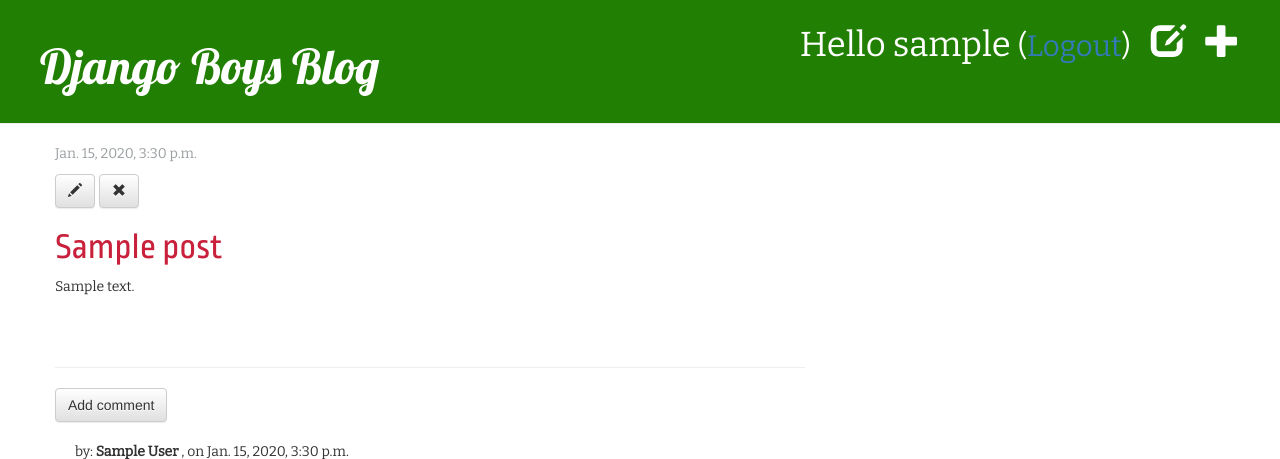
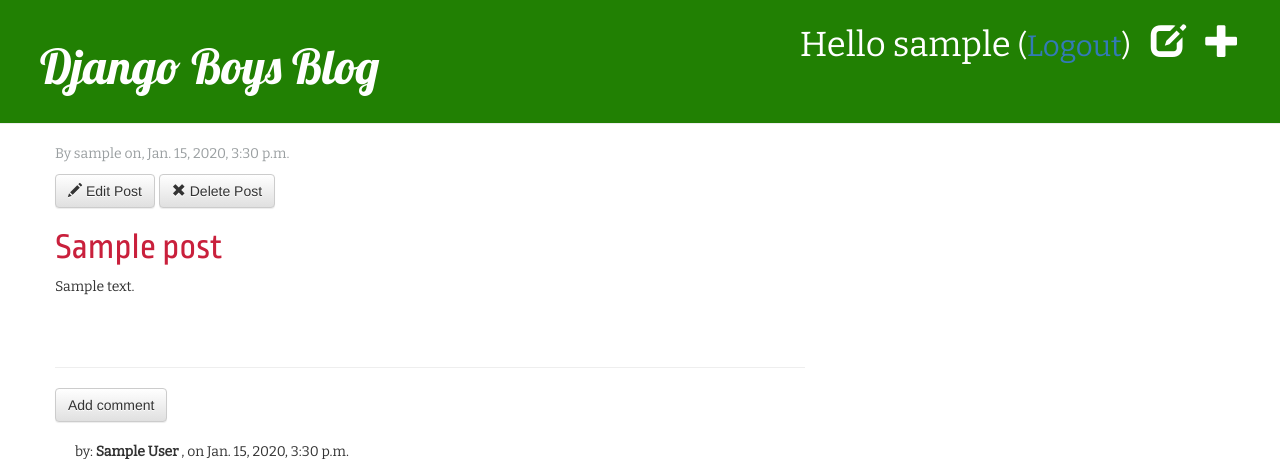
Before and after one commit to debasishbai/django_blog, a Django app: page /post/1/ in a window 1280 px wide. Shown: the top 459 px of the page. Run offline with Django 3.2, Linux system fonts and the light colour scheme; a user stored in the database is signed in; tables that the repository leaves empty hold one stand-in row (values such as "Sample post"); some libraries are stand-ins or nearby versions.

Commit message:
updated views and templates for user's

```diff
--- a/blog/models.py
+++ b/blog/models.py
@@ -11,7 +11,7 @@ class Post(models.Model):
     published_date = models.DateTimeField(blank=True, null=True)
 
     def publish(self):
-        self.published_date = timezone.now()
+        self.published_date = self.creation_date
         self.save()
 
     def __str__(self):
--- a/blog/templates/blog/post_detail.html
+++ b/blog/templates/blog/post_detail.html
@@ -2,18 +2,25 @@
 
 {% block content %}
     <div class="post">
-        {% if post.published_date %}
+        {% if user.is_staff %}
+            {% if post.published_date %}
+                <div class="date">
+                    <p>By {{ post.author }} on, {{ post.published_date }}</p>
+                </div>
+            {% else %}
+                <a class="btn btn-default" href="{% url 'post_publish' pk=post.pk %}"><span class="glyphicon glyphicon-ok"></span> Publish</a>
+            {% endif %}
+            <a class="btn btn-default" href="{% url 'post_edit' pk=post.pk %}"><span class="glyphicon glyphicon-pencil"></span> Edit Post</a>
+            <a class="btn btn-default" href="{% url 'post_remove' pk=post.pk %}"><span class="glyphicon glyphicon-remove"></span> Delete Post</a>
+        {% elif post.published_date %}
             <div class="date">
-                <p>{{ post.published_date }}</p>
+                <p>By: {{ post.author }}, {{ post.published_date }}</p>
             </div>
-        {% else %}
-            <a class="btn btn-default" href="{% url 'post_publish' pk=post.pk %}">Publish</a>
-        {% endif %}
-        {% if user.is_authenticated %}
-            <a class="btn btn-default" href="{% url 'post_edit' pk=post.pk %}"><span class="glyphicon glyphicon-pencil"></span></a>
-            <a class="btn btn-default" href="{% url 'post_remove' pk=post.pk %}"><span class="glyphicon glyphicon-remove"></span></a>
-        {% else %}
-            <a href="{% url 'login' %}" class="top-menu"><span class="glyphicon glyphicon-lock"></span></a>
+        {% elif user.is_authenticated %}
+            <div class="alert alert-info" role="alert">
+                <h3>Your post is under review and will be published shortly.<br>
+                    Thank you.</h3>
+            </div>
         {% endif %}
         <h1>{{ post.title }}</h1>
         <p>{{ post.text | linebreaksbr }}</p>
--- a/blog/templates/blog/post_list.html
+++ b/blog/templates/blog/post_list.html
@@ -4,7 +4,7 @@
     {% for post in posts %}
         <div class="post">
             <div class="date">
-                <p>Published: {{ post.published_date }}</p>
+                <p>By: {{ post.author }}, {{ post.published_date }}</p>
             </div>
             <h2><a href="{% url 'post_detail' pk=post.pk %}">{{ post.title }}</a></h2>
             <a class="btn btn-default" href="{% url 'post_detail' pk=post.pk %}">Comments</a>
--- a/blog/views.py
+++ b/blog/views.py
@@ -1,7 +1,6 @@
 from django.shortcuts import render, get_object_or_404, redirect
 from django.utils import timezone
 from django.contrib.auth.decorators import login_required
-from django.contrib.auth import views
 from django.contrib.auth.models import User
 from .models import Post, Comment
 from .forms import PostForm, CommentForm, SignUpForm
@@ -19,8 +18,13 @@ def post_detail(request, pk):
 
 @login_required()
 def post_draft_list(request):
-    posts = Post.objects.filter(published_date__isnull=True).order_by("creation_date")
-    return render(request, "blog/post_draft_list.html", {"posts": posts})
+    user = request.user
+    if user.is_staff:
+        posts = Post.objects.filter(published_date__isnull=True).order_by("creation_date")
+        return render(request, "blog/post_draft_list.html", {"posts": posts})
+    else:
+        posts = Post.objects.filter(published_date__isnull=True, author=user).order_by("creation_date")
+        return render(request, "blog/post_draft_list.html", {"posts": posts})
 
 
 @login_required()
@@ -91,6 +95,7 @@ def post_new(request):
         if form.is_valid():
             post = form.save(commit=False)
             post.author = request.user
+            # Disabling the published date so that all the new posts will not get published unless approved.
             # post.published_date = timezone.now()
             post.save()
             return redirect("post_detail", pk=post.pk)
--- a/mysite/settings.py
+++ b/mysite/settings.py
@@ -43,7 +43,6 @@ if ENV_ROLE == "production":
     import dj_database_url
     DATABASES = {'default': dj_database_url.config()}
     DEBUG = False
-
 
 # Database
 # https://docs.djangoproject.com/en/1.10/ref/settings/#databases
```
Also changed, not shown: blog/templates/blog/post_draft_list.html (+12 -7 lines), blog/templates/registration/login.html (+2 -6 lines).
